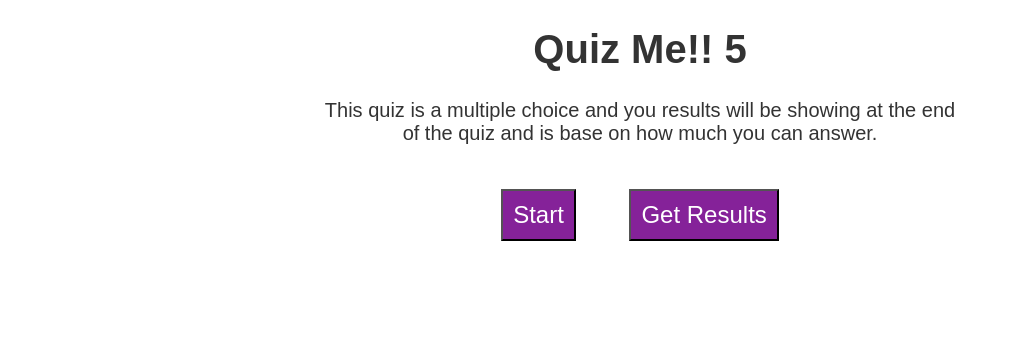
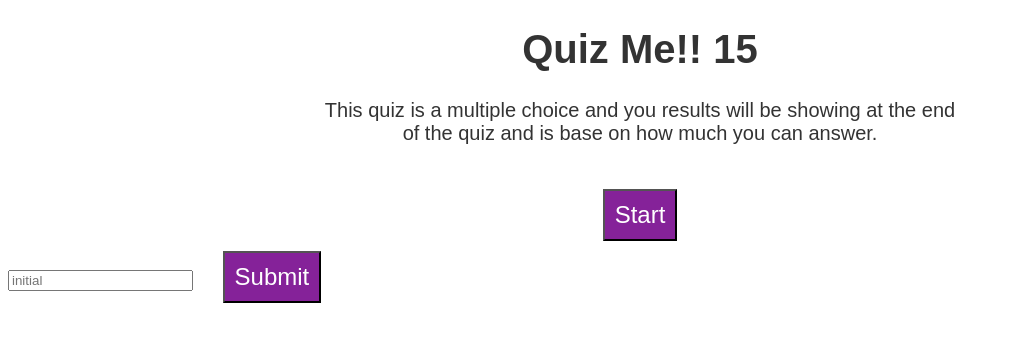
Before and after one commit to mariariofrio/quiz, a plain HTML site: page index.html in a window 1280 px wide. Shown: the whole page, without its empty margins (0-1009 px from the left). Drawn offline with Linux system fonts and the light colour scheme.

Commit message:
current work

```diff
--- a/index.html
+++ b/index.html
@@ -17,10 +17,14 @@
 
         <button id="start">Start</button>
 
-        <button id="submit">Get Results</button>
+
     </div>
 </div>
 <div id="results"></div>
+<form>
+    <input placeholder="initial" id="initial" />
+    <button id="submit">Submit</button>
+</form>
 <script src="./jscript.js"></script>
 </body>
 </html>
--- a/jscript.js
+++ b/jscript.js
@@ -5,6 +5,9 @@ document.addEventListener("DOMContentLoaded", function(){
     var $quiz = document.querySelector("#quiz");
     var $results = document.querySelector("#results");
     var $timer = document.querySelector("#timer");
+    var $submitEl = document.querySelector("#submit");
+    var $initialEl = document.querySelector("#initial");
+    // var $initialInput = document.querySelector("#initial");
 
     $startEl.addEventListener("click", function(event){
         event.preventDefault()
@@ -12,7 +15,17 @@ document.addEventListener("DOMContentLoaded", function(){
         $quiz.innerHTML = ''
         showQuestion()
     })
-    var secondsLeft = 10;
+
+    $submitEl.addEventListener("click", function(event){
+        event.preventDefault();
+
+        console.log(event);
+
+        $initialEl.innerText =
+        showEnding()
+    })
+
+    var secondsLeft = 20;
     setTime()
 
     var currentQuestion = 0
@@ -33,7 +46,7 @@ document.addEventListener("DOMContentLoaded", function(){
         }
     ]
     function showEnding(){
-        $quiz.innerHTML= `<h1> The End </h1>`
+        $quiz.innerHTML= `<h> Results </h2>`
         clearInterval(timerInterval);
 
         let unparsed=localStorage.getItem("highscored")
@@ -69,6 +82,7 @@ document.addEventListener("DOMContentLoaded", function(){
                     $results.innerText= "great job"
                 }else {
                     $results.innerText= "keep at it"
+
                 }
                 $quiz.innerHTML = ''
                 if(currentQuestion<questions.length-1){
@@ -100,6 +114,9 @@ document.addEventListener("DOMContentLoaded", function(){
 
       }, 1000);
     }
+
+
+
 })
 
     //add names to high scores
--- a/style.css
+++ b/style.css
@@ -1,3 +1,9 @@
+*,
+*::before,
+*::after {
+  box-sizing: border-box;
+}
+
 .container{
     margin: auto;
     width: 50%;
@@ -25,3 +31,10 @@ button {
     background-color: rgb(133, 34, 153);
     color: white;
 }
+
+#results {
+    margin: auto;
+    width: 50%;
+    height: 100px;
+
+}
```
